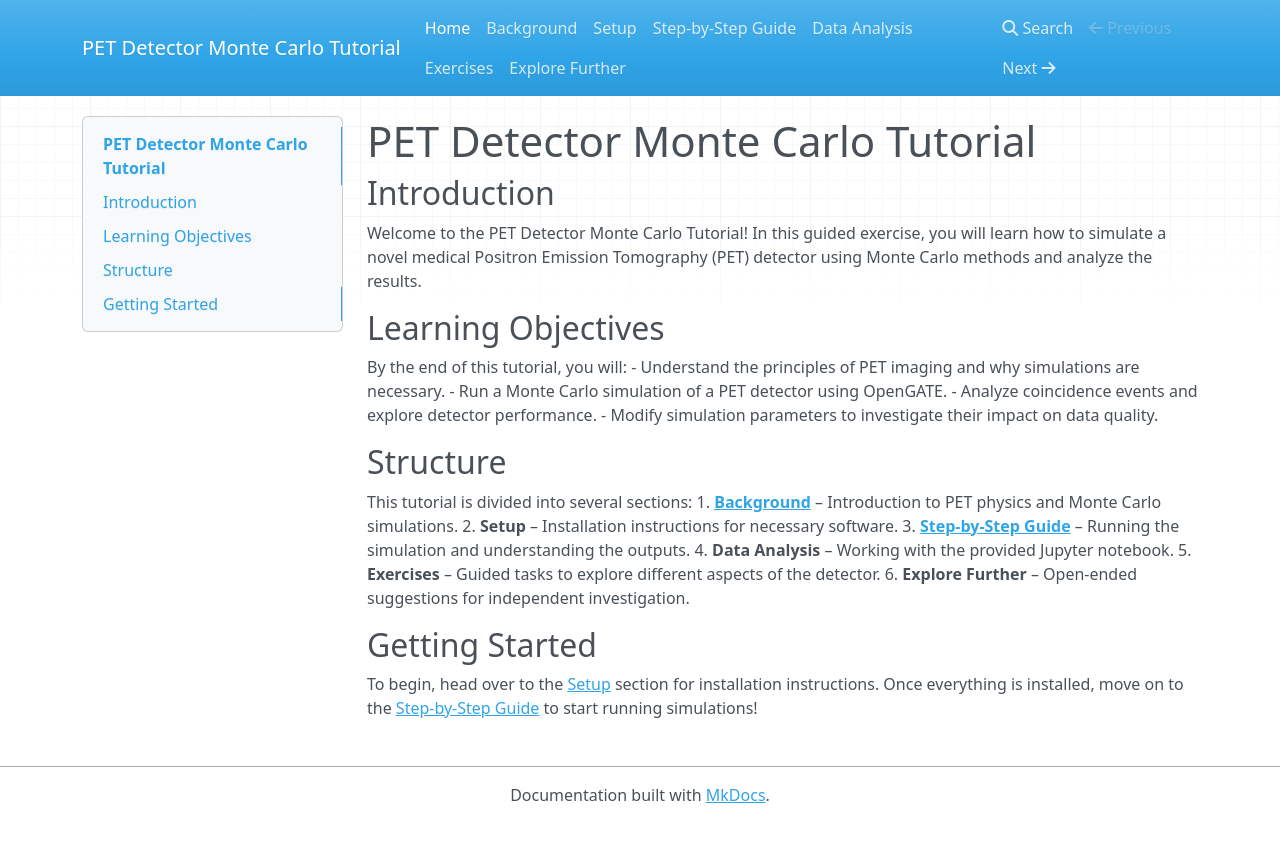
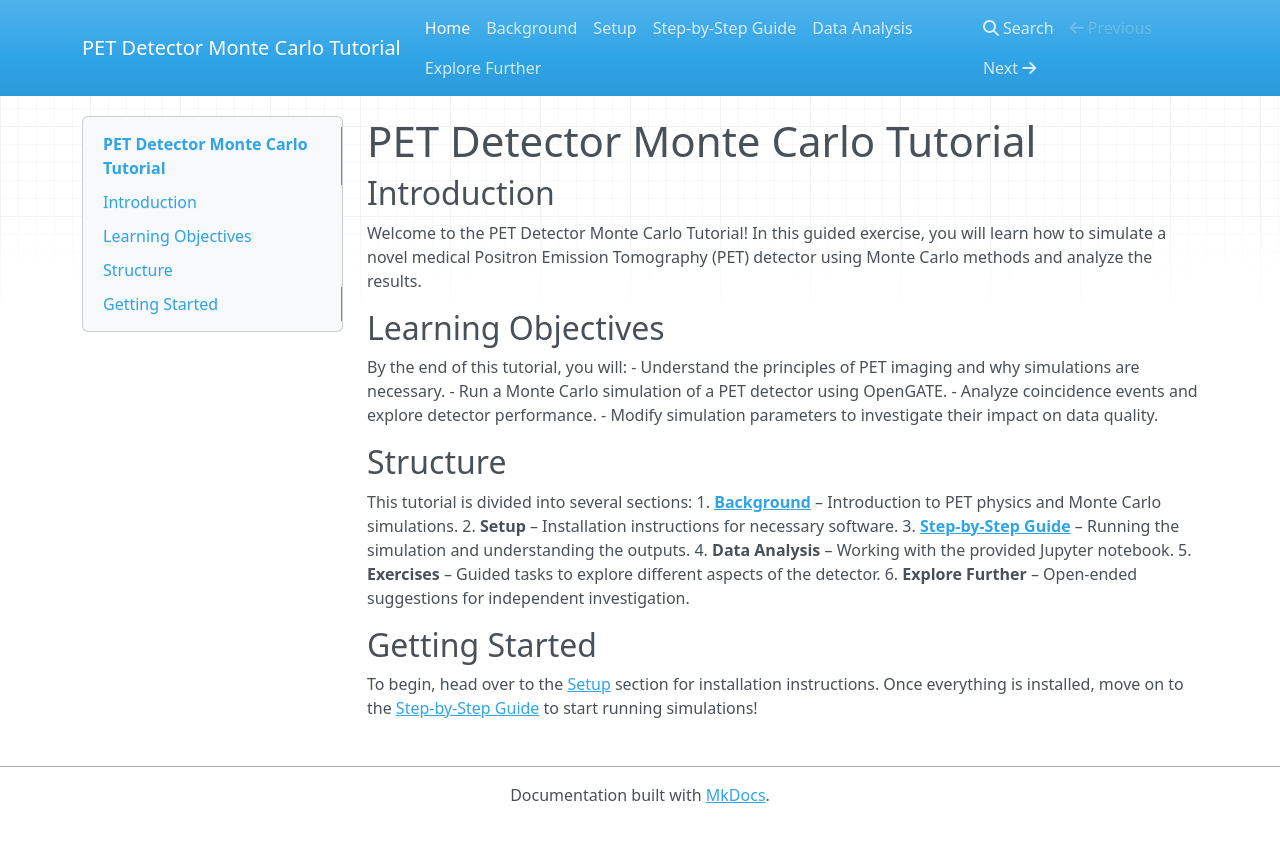
Before and after one commit to keaveney/UCT-DS-Project-picoPT, an MkDocs documentation site: the page built from docs/index.md, in a window 1280 px wide. Shown: the top 842 px of the page. Built offline with MkDocs 1.6.1, drawn with Linux system fonts in a browser that asks for light colours; nearby versions of some CDN libraries.

Commit message:
testing docs changes

```diff
--- a/mkdocs.yml
+++ b/mkdocs.yml
@@ -5,7 +5,6 @@ nav:
   - Setup: setup.md
   - Step-by-Step Guide: tutorial.md
   - Data Analysis: analysis.md
-  - Exercises: exercises.md
   - Explore Further: explore.md
 
 theme:
```
Also changed, not shown: 1 other file.
